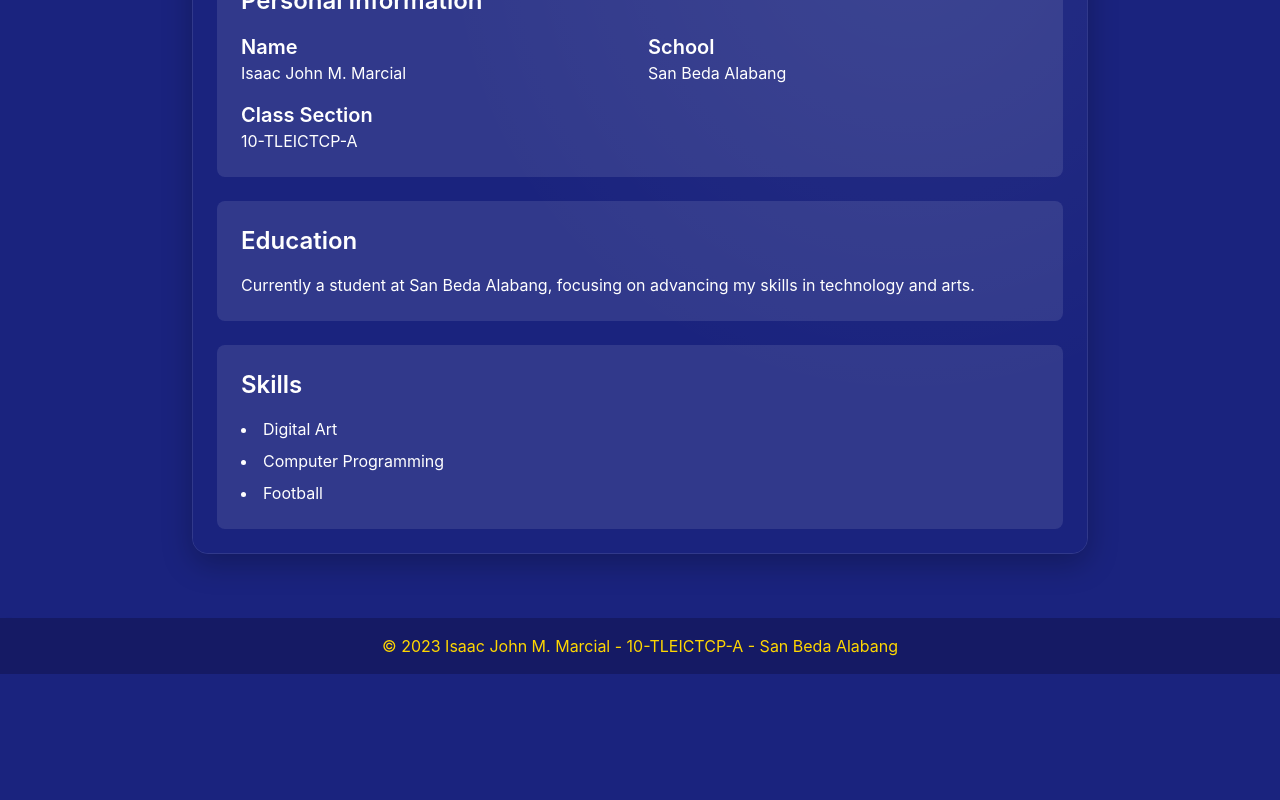
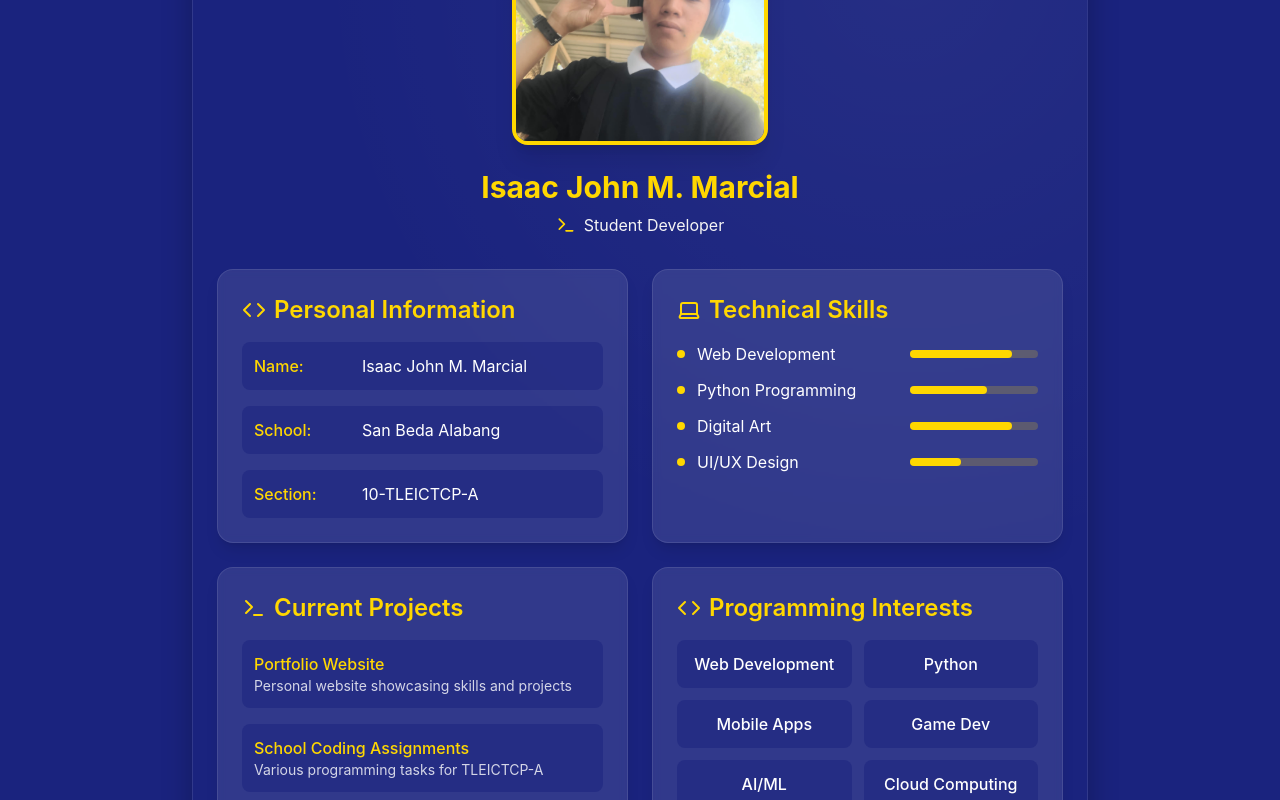
Before and after one commit to eisonumsv/ComputerSV-Marcial, a React (Vite) app: page /profile in a window 1280 px wide. Shown: the part 280-1080 px from the top of the page. Before the commit the page ends 954 px from the top, so only its background shows below. Built offline with nearby package versions, Linux system fonts and the light colour scheme.

Commit message:
Refactor: Update profile page
Update the profile page based on the prompt.

```diff
--- a/src/pages/Profile.tsx
+++ b/src/pages/Profile.tsx
@@ -1,49 +1,156 @@
 
 import React from 'react';
+import { Avatar, AvatarFallback, AvatarImage } from '@/components/ui/avatar';
+import { Code, Laptop, Terminal, Graduation } from 'lucide-react';
 
 const Profile = () => {
   return (
-    <div>
-      <h1 className="page-title">My Profile</h1>
+    <div className="space-y-8">
+      {/* Profile Header with Image */}
+      <div className="flex flex-col items-center text-center space-y-6 mb-8">
+        <div className="relative">
+          <img
+            src="/lovable-uploads/2caffd2b-003b-4571-9b2e-c3608abbf1a4.png"
+            alt="Isaac John M. Marcial"
+            className="h-64 w-64 object-cover rounded-2xl border-4 border-golden-yellow shadow-xl"
+          />
+        </div>
 
-      <div className="space-y-6">
-        <div className="bg-white/10 p-6 rounded-lg">
-          <h2 className="text-2xl font-semibold text-bright-yellow mb-4">Personal Information</h2>
+        <div>
+          <h1 className="text-3xl font-bold text-golden-yellow">Isaac John M. Marcial</h1>
+          <div className="flex items-center justify-center gap-2 text-soft-white mt-2">
+            <Terminal className="w-5 h-5 text-golden-yellow" />
+            <span>Student Developer</span>
+          </div>
+        </div>
+      </div>
+
+      {/* Profile Content in Glass Cards */}
+      <div className="grid grid-cols-1 md:grid-cols-2 gap-6">
+        {/* Personal Details Card */}
+        <div className="bg-white/10 backdrop-blur-sm p-6 rounded-2xl border border-white/10 shadow-lg hover:bg-white/15 transition-all">
+          <h2 className="text-2xl font-semibold text-golden-yellow mb-4 flex items-center gap-2">
+            <Code className="w-6 h-6" />
+            Personal Information
+          </h2>
 
           <div className="space-y-4">
-            <div className="grid grid-cols-1 md:grid-cols-2 gap-4">
-              <div>
-                <h3 className="text-xl font-semibold text-bright-yellow">Name</h3>
-                <p>Isaac John M. Marcial</p>
-              </div>
-
-              <div>
-                <h3 className="text-xl font-semibold text-bright-yellow">School</h3>
-                <p>San Beda Alabang</p>
-              </div>
+            <div className="flex items-center gap-3 bg-navy/50 p-3 rounded-lg">
+              <span className="text-golden-yellow font-medium w-24">Name:</span>
+              <span>Isaac John M. Marcial</span>
             </div>
 
-            <div>
-              <h3 className="text-xl font-semibold text-bright-yellow">Class Section</h3>
-              <p>10-TLEICTCP-A</p>
+            <div className="flex items-center gap-3 bg-navy/50 p-3 rounded-lg">
+              <span className="text-golden-yellow font-medium w-24">School:</span>
+              <span>San Beda Alabang</span>
+            </div>
+
+            <div className="flex items-center gap-3 bg-navy/50 p-3 rounded-lg">
+              <span className="text-golden-yellow font-medium w-24">Section:</span>
+              <span>10-TLEICTCP-A</span>
             </div>
           </div>
         </div>
 
-        <div className="bg-white/10 p-6 rounded-lg">
-          <h2 className="text-2xl font-semibold text-bright-yellow mb-4">Education</h2>
-          <p>
-            Currently a student at San Beda Alabang, focusing on advancing my skills in technology and arts.
-          </p>
+        {/* Education & Skills Card */}
+        <div className="bg-white/10 backdrop-blur-sm p-6 rounded-2xl border border-white/10 shadow-lg hover:bg-white/15 transition-all">
+          <h2 className="text-2xl font-semibold text-golden-yellow mb-4 flex items-center gap-2">
+            <Laptop className="w-6 h-6" />
+            Technical Skills
+          </h2>
+
+          <div className="space-y-3">
+            <div className="flex items-center gap-3">
+              <div className="w-2 h-2 rounded-full bg-golden-yellow"></div>
+              <span>Web Development</span>
+              <div className="ml-auto bg-golden-yellow/20 rounded-full h-2 w-32">
+                <div className="bg-golden-yellow h-2 rounded-full w-4/5"></div>
+              </div>
+            </div>
+
+            <div className="flex items-center gap-3">
+              <div className="w-2 h-2 rounded-full bg-golden-yellow"></div>
+              <span>Python Programming</span>
+              <div className="ml-auto bg-golden-yellow/20 rounded-full h-2 w-32">
+                <div className="bg-golden-yellow h-2 rounded-full w-3/5"></div>
+              </div>
+            </div>
+
+            <div className="flex items-center gap-3">
+              <div className="w-2 h-2 rounded-full bg-golden-yellow"></div>
+              <span>Digital Art</span>
+              <div className="ml-auto bg-golden-yellow/20 rounded-full h-2 w-32">
+                <div className="bg-golden-yellow h-2 rounded-full w-4/5"></div>
+              </div>
+            </div>
+
+            <div className="flex items-center gap-3">
+              <div className="w-2 h-2 rounded-full bg-golden-yellow"></div>
+              <span>UI/UX Design</span>
+              <div className="ml-auto bg-golden-yellow/20 rounded-full h-2 w-32">
+                <div className="bg-golden-yellow h-2 rounded-full w-2/5"></div>
+              </div>
+            </div>
+          </div>
         </div>
 
-        <div className="bg-white/10 p-6 rounded-lg">
-          <h2 className="text-2xl font-semibold text-bright-yellow mb-4">Skills</h2>
-          <ul className="list-disc list-inside space-y-2">
-            <li>Digital Art</li>
-            <li>Computer Programming</li>
-            <li>Football</li>
-          </ul>
+        {/* Current Projects */}
+        <div className="bg-white/10 backdrop-blur-sm p-6 rounded-2xl border border-white/10 shadow-lg hover:bg-white/15 transition-all">
+          <h2 className="text-2xl font-semibold text-golden-yellow mb-4 flex items-center gap-2">
+            <Terminal className="w-6 h-6" />
+            Current Projects
+          </h2>
+
+          <div className="space-y-4">
+            <div className="bg-navy/50 p-3 rounded-lg">
+              <h3 className="text-golden-yellow font-medium">Portfolio Website</h3>
+              <p className="text-sm opacity-80">Personal website showcasing skills and projects</p>
+            </div>
+
+            <div className="bg-navy/50 p-3 rounded-lg">
+              <h3 className="text-golden-yellow font-medium">School Coding Assignments</h3>
+              <p className="text-sm opacity-80">Various programming tasks for TLEICTCP-A</p>
+            </div>
+
+            <div className="bg-navy/50 p-3 rounded-lg">
+              <h3 className="text-golden-yellow font-medium">Mobile App Development</h3>
+              <p className="text-sm opacity-80">Learning React Native for cross-platform apps</p>
+            </div>
+          </div>
+        </div>
+
+        {/* Interests */}
+        <div className="bg-white/10 backdrop-blur-sm p-6 rounded-2xl border border-white/10 shadow-lg hover:bg-white/15 transition-all">
+          <h2 className="text-2xl font-semibold text-golden-yellow mb-4 flex items-center gap-2">
+            <Code className="w-6 h-6" />
+            Programming Interests
+          </h2>
+
+          <div className="grid grid-cols-2 gap-3">
+            <div className="bg-navy/50 p-3 rounded-lg text-center hover:bg-navy/70 transition-colors cursor-pointer">
+              <p className="font-medium">Web Development</p>
+            </div>
+
+            <div className="bg-navy/50 p-3 rounded-lg text-center hover:bg-navy/70 transition-colors cursor-pointer">
+              <p className="font-medium">Python</p>
+            </div>
+
+            <div className="bg-navy/50 p-3 rounded-lg text-center hover:bg-navy/70 transition-colors cursor-pointer">
+              <p className="font-medium">Mobile Apps</p>
+            </div>
+
+            <div className="bg-navy/50 p-3 rounded-lg text-center hover:bg-navy/70 transition-colors cursor-pointer">
+              <p className="font-medium">Game Dev</p>
+            </div>
+
+            <div className="bg-navy/50 p-3 rounded-lg text-center hover:bg-navy/70 transition-colors cursor-pointer">
+              <p className="font-medium">AI/ML</p>
+            </div>
+
+            <div className="bg-navy/50 p-3 rounded-lg text-center hover:bg-navy/70 transition-colors cursor-pointer">
+              <p className="font-medium">Cloud Computing</p>
+            </div>
+          </div>
         </div>
       </div>
     </div>
```
Also changed, not shown: public/lovable-uploads/2caffd2b-003b-4571-9b2e-c3608abbf1a4.png (added).
